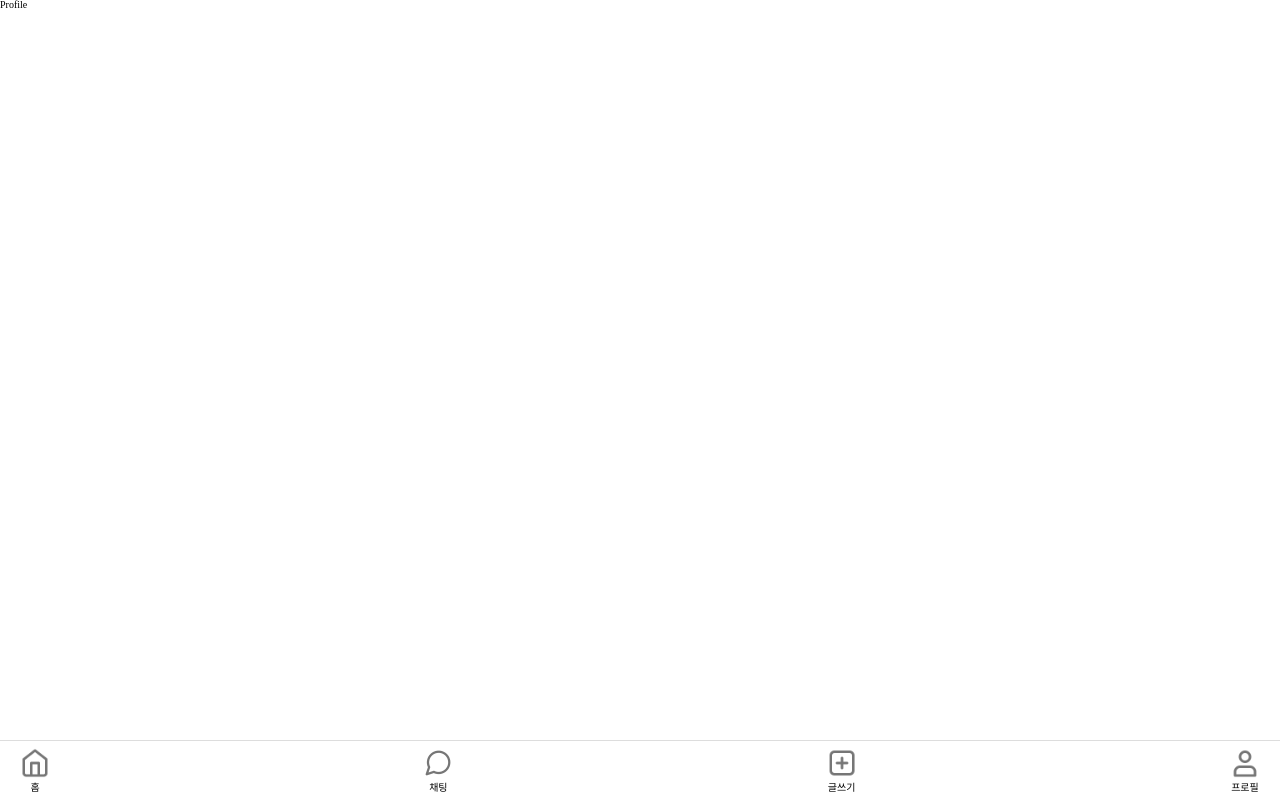
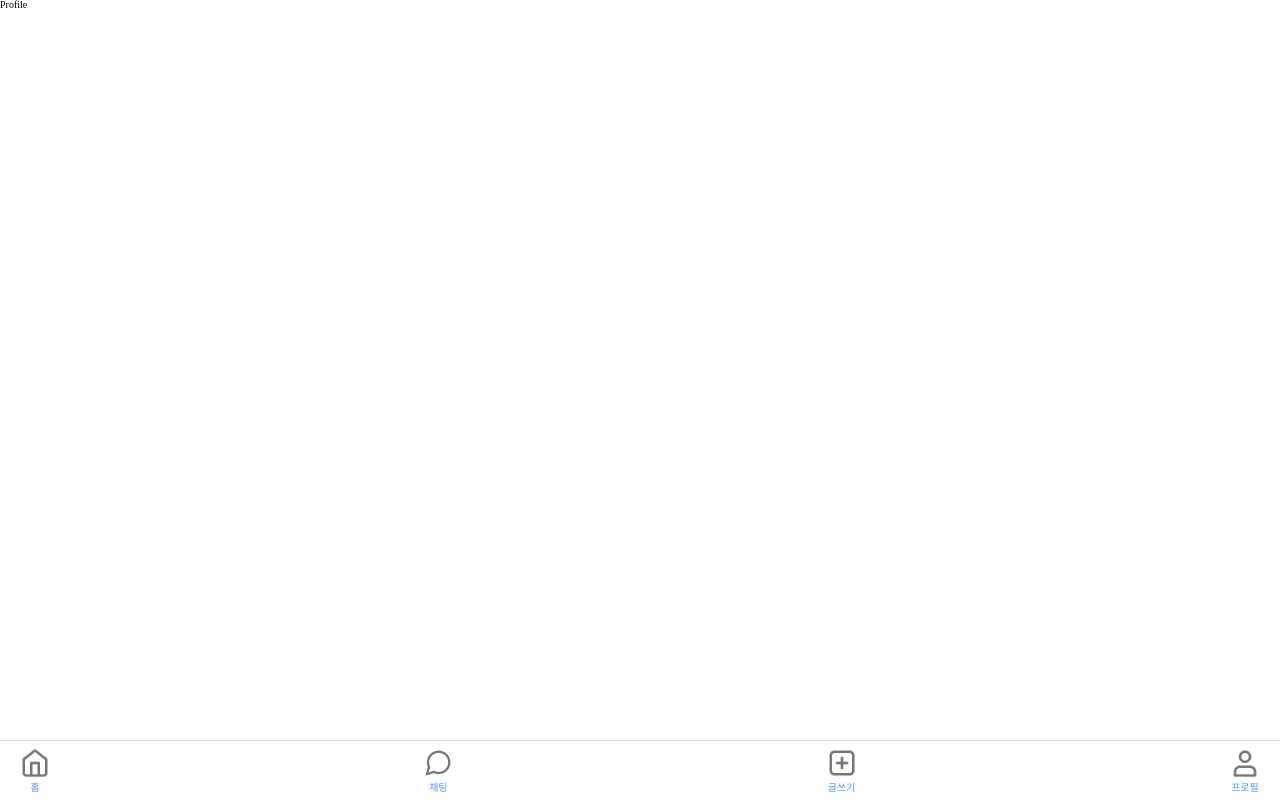
Before and after one commit to MyHookie/Frontend, a React (Create React App) app: page /profile in a window 1280 px wide. Built offline with nearby package versions, Linux system fonts and the light colour scheme; a web font is replaced by a local one.

Commit message:
Wip: 네비게이션 텍스트 컬러 구현 중

```diff
--- a/src/components/common/Navigation/NavigationLink/index.jsx
+++ b/src/components/common/Navigation/NavigationLink/index.jsx
@@ -11,11 +11,17 @@ const SLink = styled(Link)`
   gap: 0.5rem;
 `;
 
+const SLinkText = styled.p`
+  color: ${({ theme }) => theme.color.LIGHT_BLUE};
+`;
+
 function NavigationLink({ path, icon, linkName, onClick }) {
+  // 'path => /home'
+
   return (
     <SLink to={path} onClick={onClick}>
       <img src={icon} alt={path} />
-      <p>{linkName}</p>
+      <SLinkText path={path}>{linkName}</SLinkText>
     </SLink>
   );
 }
--- a/src/index.jsx
+++ b/src/index.jsx
@@ -2,16 +2,20 @@ import React from 'react';
 import ReactDOM from 'react-dom/client';
 import { RecoilRoot } from 'recoil';
 import { Reset } from 'styled-reset';
+import { ThemeProvider } from 'styled-components';
+import GlobalStyle from './styles/GlobalStyle';
 import App from './App';
-import GlobalStyle from './styles/GlobalStyle';
+import theme from './styles/Theme';
 
 const root = ReactDOM.createRoot(document.getElementById('root'));
 root.render(
   <React.StrictMode>
     <RecoilRoot>
-      <Reset />
-      <GlobalStyle />
-      <App />
+      <ThemeProvider theme={theme}>
+        <Reset />
+        <GlobalStyle />
+        <App />
+      </ThemeProvider>
     </RecoilRoot>
   </React.StrictMode>
 );
--- a/src/styles/Theme.js
+++ b/src/styles/Theme.js
@@ -1,11 +1,11 @@
-export const fontSize = {
+const fontSize = {
   EXTRA_LARGE: '2.4rem',
   LARGE: '1.8rem',
   MEDIUM: '1.4rem',
   SMALL: '1.2rem',
 };
 
-export const color = {
+const color = {
   LIGHT_BLUE: '#5095FA',
   ACTIVE_BLUE: '#2D7CEF',
   DISABLED_BLUE: 'rgba(80, 149, 250, 0.4)',
@@ -19,7 +19,15 @@ export const color = {
   WHITE: '#FFFFFF',
 };
 
-export const borderRadius = {
+const borderRadius = {
   BASE: '1rem',
   ROUND: '50%',
 };
+
+const theme = {
+  fontSize,
+  color,
+  borderRadius,
+};
+
+export default theme;
```
